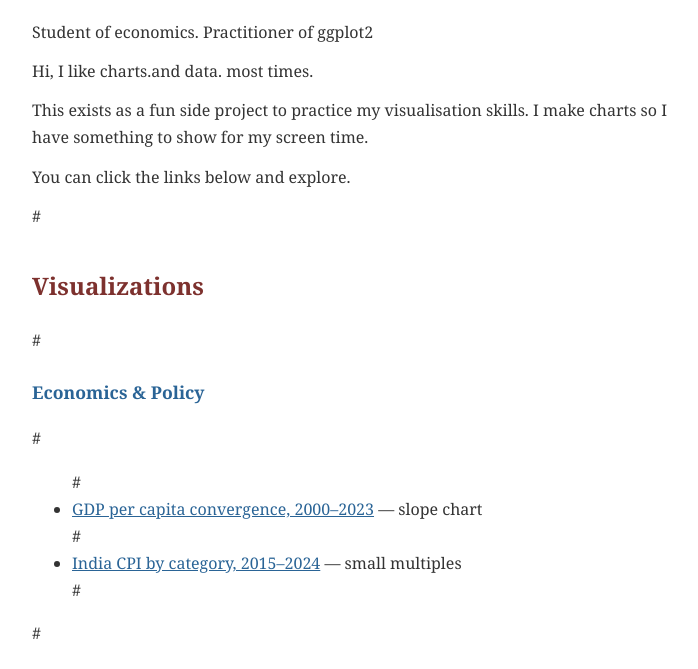
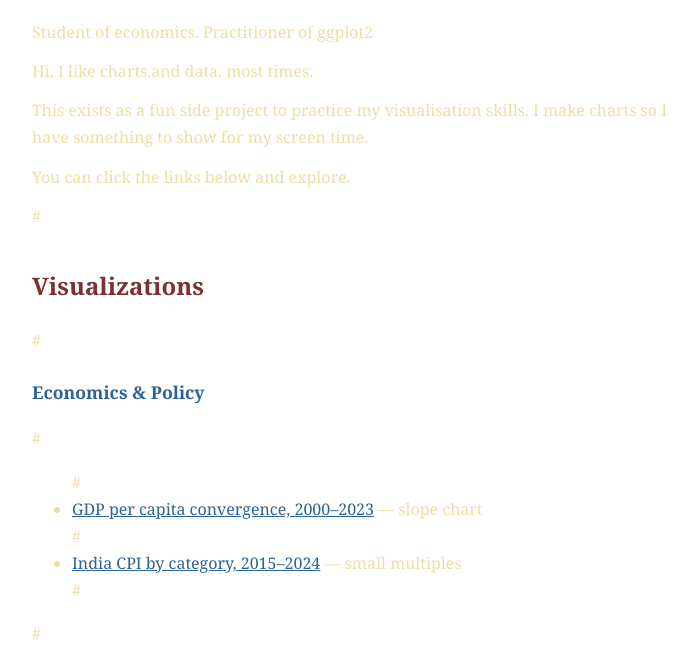
Before and after one commit to n4nandos/datanando.github.io, a plain HTML site: page index.html in a window 1280 px wide. Shown: the part 117-786 px from the top of the page, without its empty margins (283-981 px from the left). Drawn offline with Linux system fonts and the light colour scheme.

Commit message:
Update index.html

```diff
--- a/index.html
+++ b/index.html
@@ -10,7 +10,7 @@
       max-width: 650px;
       margin: 60px auto;
       padding: 0 24px;
-      color: #333;
+      color: #eddea6;
       line-height: 1.7;
     }
     h1 { color: #2e3a7d; }
```
